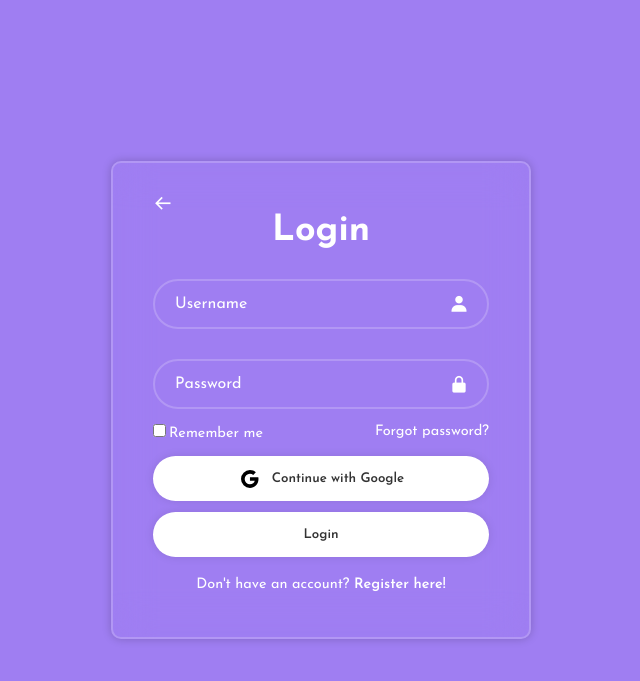
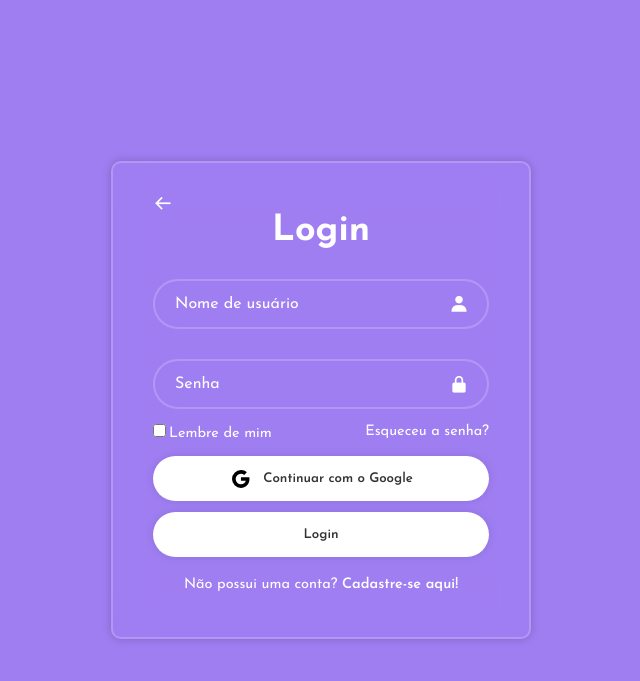
Before and after one commit to delacerdaq/Letrarium, a PHP site: page /view/login.php in a window 1280 px wide. Shown: the top 681 px of the page, without its empty margins (319-959 px from the left). Run offline with PHP 8.4, Linux system fonts and the light colour scheme.

Commit message:
translating user interface to pt-br

```diff
--- a/view/login.php
+++ b/view/login.php
@@ -42,29 +42,29 @@ if ($_SERVER['REQUEST_METHOD'] == 'POST') {
             }
             ?>
             <div class="input-box">
-                <input type="text" name="username" placeholder="Username" required>
+                <input type="text" name="username" placeholder="Nome de usuário" required>
                 <i class='bx bxs-user'></i>
             </div>
 
             <div class="input-box">
-                <input type="password" name="password" placeholder="Password" required>
+                <input type="password" name="password" placeholder="Senha" required>
                 <i class='bx bxs-lock-alt'></i>
             </div>
 
             <div class="remember-forgot">
-                <label><input type="checkbox" name="remember">Remember me</label>
-                <a href="#">Forgot password?</a>
+                <label><input type="checkbox" name="remember">Lembre de mim</label>
+                <a href="#">Esqueceu a senha?</a>
             </div>
 
             <button type="button" class="btn google-btn">
             <svg xmlns="http://www.w3.org/2000/svg" width="24" height="24" viewBox="0 0 24 24" style="fill: rgba(0, 0, 0, 1);"><path d="M20.283 10.356h-8.327v3.451h4.792c-.446 2.193-2.313 3.453-4.792 3.453a5.27 5.27 0 0 1-5.279-5.28 5.27 5.27 0 0 1 5.279-5.279c1.259 0 2.397.447 3.29 1.178l2.6-2.599c-1.584-1.381-3.615-2.233-5.89-2.233a8.908 8.908 0 0 0-8.934 8.934 8.907 8.907 0 0 0 8.934 8.934c4.467 0 8.529-3.249 8.529-8.934 0-.528-.081-1.097-.202-1.625z"></path></svg>
-            Continue with Google
+            Continuar com o Google
             </button>
 
             <button type="submit" class="btn">Login</button>
 
             <div class="register-link">
-                <p>Don't have an account? <a href="register.php">Register here!</a></p>
+                <p>Não possui uma conta? <a href="../view/index.php">Cadastre-se aqui!</a></p>
             </div>
         </form>
     </div>
```
